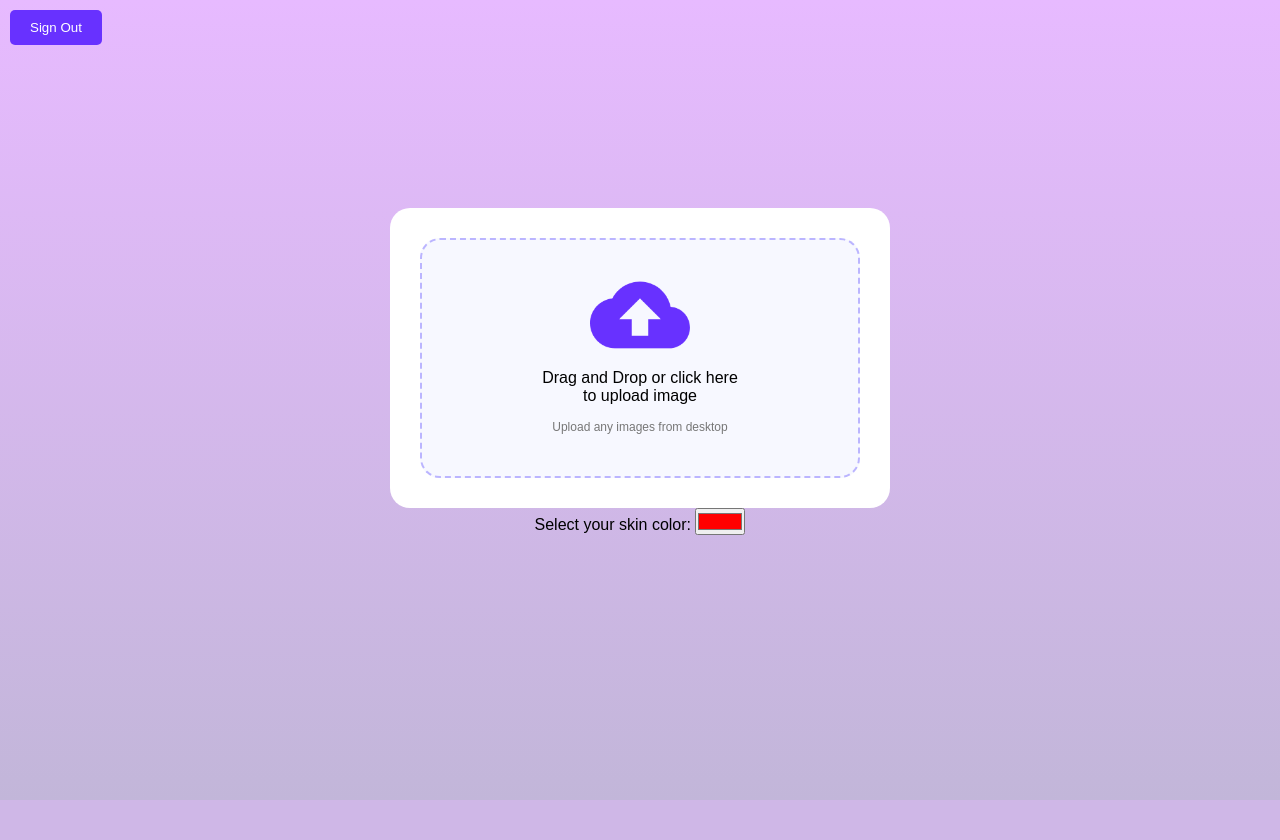
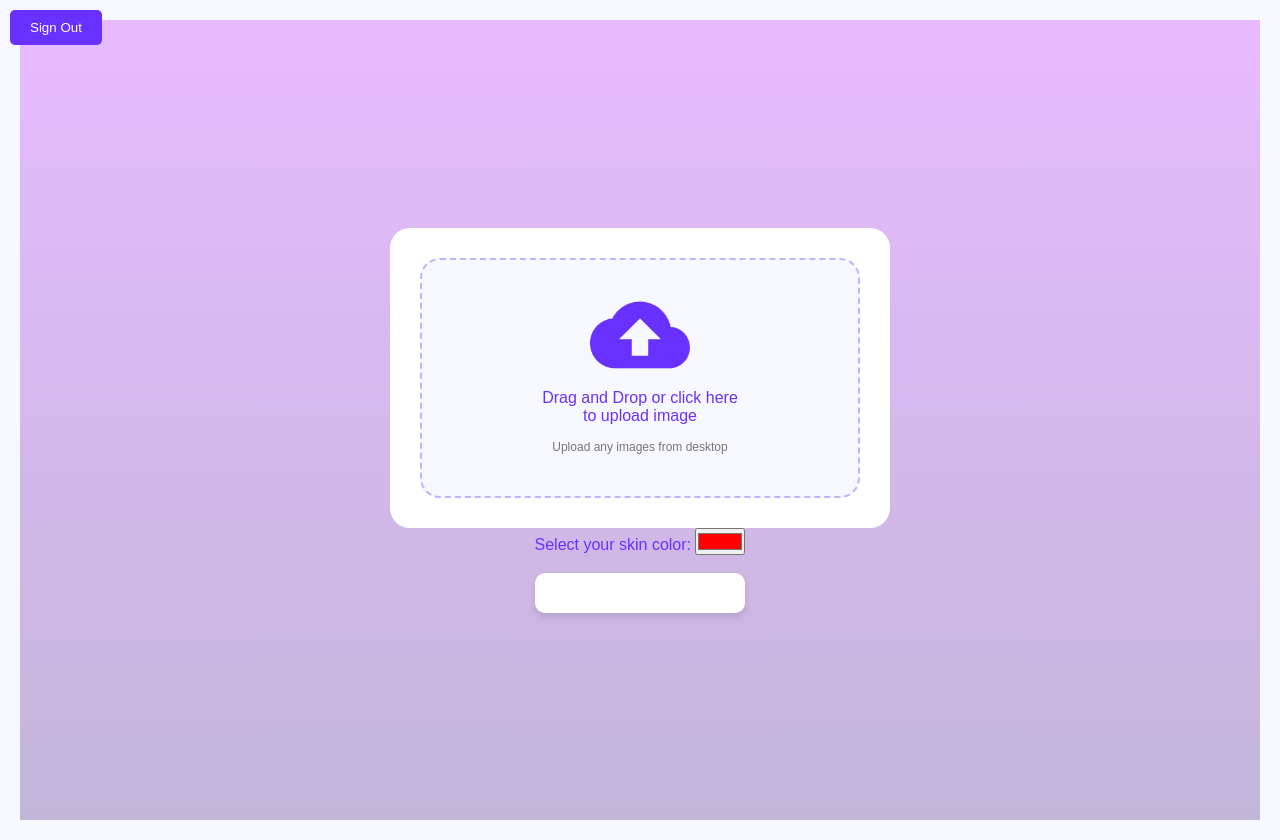
Before and after one commit to Jolinejo/Mix-and-Match, a Flask app: page /index/ in a window 1280 px wide. Before the commit the page ends 800 px from the top, so only its background shows below. Run offline with Flask 3, Linux system fonts and the light colour scheme; some libraries are stand-ins or nearby versions.

Commit message:
improved teh styling

```diff
--- a/static/styles/style.css
+++ b/static/styles/style.css
@@ -54,23 +54,60 @@
 #signOutBtn:hover {
     background-color: #a39eff;
 }
+
+/* General Styles */
+body {
+    font-family: Arial, sans-serif;
+    background-color: #f7f8ff; /* Light background color */
+    color: #6831FF; /* Primary text color */
+    margin: 0;
+    padding: 20px;
+}
+
+h1, h2, h3 {
+    color: #6831FF; /* Soft pastel color for headings */
+}
+
+/* Output Container */
+#output {
+    background-color: #fff; /* White background for output section */
+    padding: 20px;
+    border-radius: 10px;
+    box-shadow: 0 4px 6px rgba(0, 0, 0, 0.1);
+}
+
+/* Color Pair Container */
 .matching-colors-container, .best-hair-colors-container {
-    display: flex; /* Use Flexbox to layout the color pairs */
-    flex-wrap: wrap; /* Allow the items to wrap as needed */
-    gap: 10px; /* Add some space between the color pairs */
-   }
+    display: flex;
+    flex-wrap: wrap;
+    gap: 10px;
+    margin-top: 10px;
+}
 
-   .color-pair {
-    display: flex; /* Use Flexbox to layout the color name and hex code */
-    align-items: center; /* Align items vertically in the center */
-    gap: 5px; /* Add some space between the color name and hex code */
-   }
-   form {
+/* Individual Color Pair */
+.color-pair {
     display: flex;
-    flex-direction: column; /* Stack elements vertically */
-  }
+    flex-direction: column;
+    align-items: center;
+    padding: 10px;
+    border-radius: 5px;
+    color: #fff; /* White text for color divs */
+    font-weight: bold;
+}
 
-  #colorchoice, #output {
-    width: 100%; /* Occupy full width */
-    margin-bottom: 20px; /* Add space between the divs */
-  }
+/* Matching Colors */
+.matching-colors-container .color-pair {
+    background-color: #e7baff; /* Soft pastel color for matching colors */
+}
+
+/* Best Hair Colors */
+.best-hair-colors-container .color-pair {
+    background-color: #a39eff; /* Slightly darker shade for best hair colors */
+}
+
+/* Color Hex Code Background */
+.color-pair p:last-child {
+    padding: 5px;
+    border-radius: 5px;
+    margin-top: 5px;
+}
```
